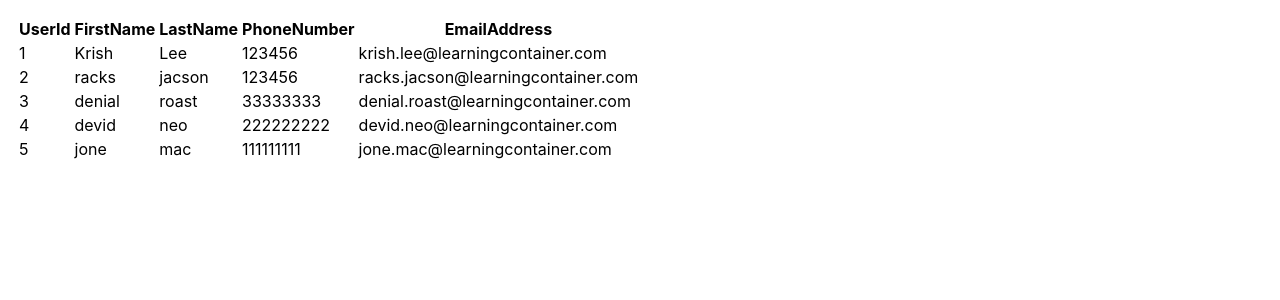
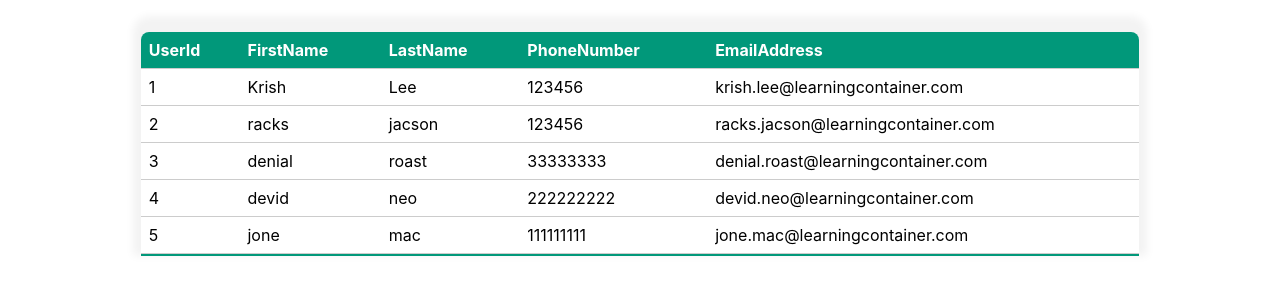
Before and after one commit to jde-gr/json_to_table_test, a React (Create React App) app: page / in a window 1280 px wide. Shown: the top 300 px of the page. Built offline with nearby package versions, Linux system fonts and the light colour scheme.

Commit message:
Step3-Applying styles to the table

```diff
--- a/src/components/UsersTable.js
+++ b/src/components/UsersTable.js
@@ -12,11 +12,41 @@ const columns = Object.keys(data[0] || []).map((field) => ({
 console.log('Columns:');
 console.log(columns);
 
-// const tableGreen = '#01987A';
-// const tableBgGrey = '#F3F3F3';
+const tableGreen = '#01987A';
+const tableBgGrey = '#F3F3F3';
 
 const Styles = styled.div`
   padding: 1rem;
+
+  table {
+    border-spacing: 0;
+    background-color: white;
+    border-bottom: 2px solid ${tableGreen};
+    border-radius: 8px 8px 0 0;
+    width: 80%;
+    margin: 1rem auto;
+    box-shadow: 0px -8px 8px 8px ${tableBgGrey};
+
+    th,
+    td {
+      margin: 0;
+      padding: 0.5rem;
+      border-bottom: 1px solid #ccc;
+      text-align: left;
+    }
+
+    th {
+      background-color: ${tableGreen};
+      color: white;
+      font-weight: 700;
+      :first-child {
+        border-radius: 8px 0 0 0;
+      }
+      :last-child {
+        border-radius: 0 8px 0 0;
+      }
+    }
+  }
 `;
 
 const UsersTable = () => {
```
